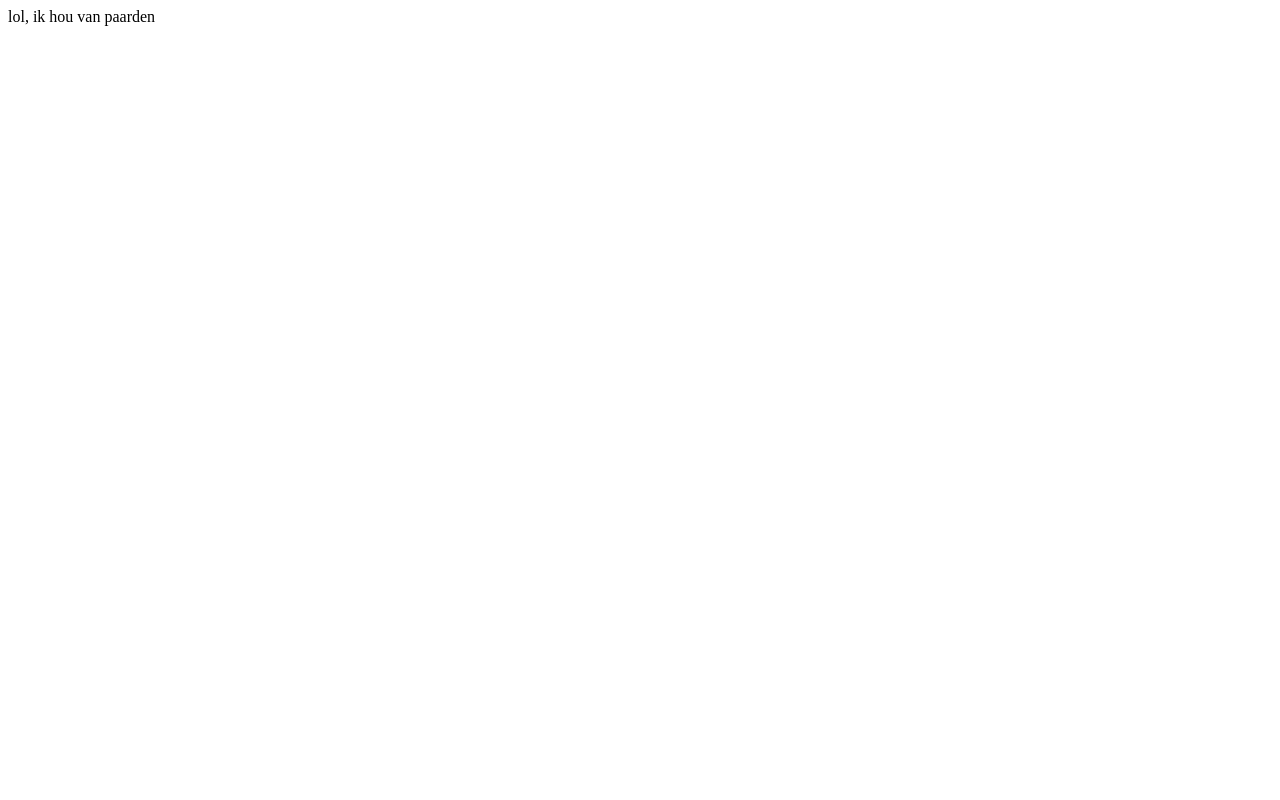
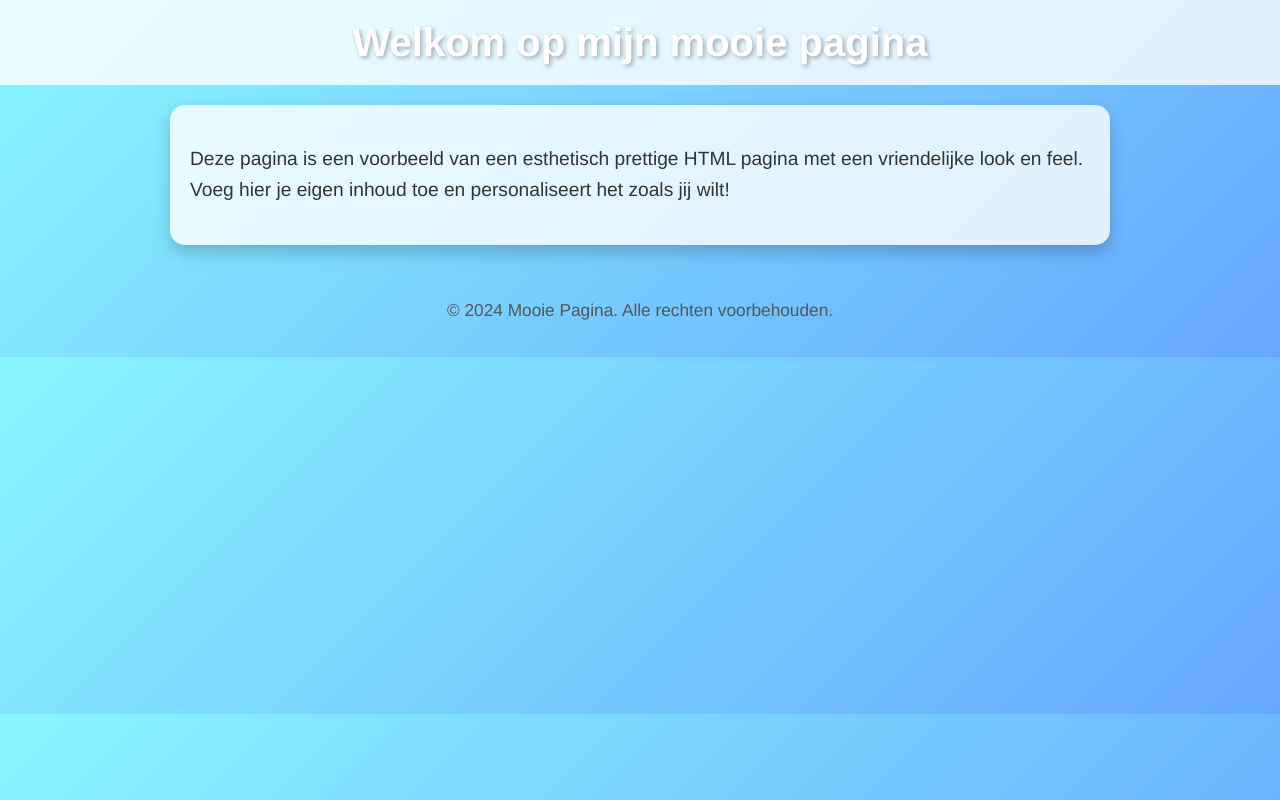
Before and after one commit to HyperRushNet/HyperRushNet, a plain HTML site: page index.html in a window 1280 px wide. Drawn offline with Linux system fonts and the light colour scheme.

Commit message:
Automatische deploy: update index.html - 2025-07-24T17:26:41.418Z

```diff
--- a/index.html
+++ b/index.html
@@ -1 +1,64 @@
-lol, ik hou van paarden
+<!DOCTYPE html>
+<html lang="nl">
+<head>
+<meta charset="UTF-8" />
+<meta name="viewport" content="width=device-width, initial-scale=1.0" />
+<title>Mooie HTML Pagina</title>
+<style>
+  body {
+    font-family: 'Helvetica Neue', Helvetica, Arial, sans-serif;
+    margin: 0;
+    padding: 0;
+    background: linear-gradient(135deg, #89f7fe 0%, #66a6ff 100%);
+    color: #333;
+  }
+  header {
+    background-color: rgba(255,255,255,0.8);
+    padding: 20px;
+    text-align: center;
+  }
+  h1 {
+    margin: 0;
+    font-size: 2.5em;
+    color: #fff;
+    text-shadow: 2px 2px 4px rgba(0,0,0,0.3);
+  }
+  main {
+    max-width: 900px;
+    margin: 20px auto;
+    padding: 20px;
+    background: rgba(255,255,255,0.8);
+    border-radius: 15px;
+    box-shadow: 0 8px 16px rgba(0,0,0,0.2);
+  }
+  p {
+    font-size: 1.2em;
+    line-height: 1.6;
+  }
+  footer {
+    text-align: center;
+    padding: 15px;
+    font-size: 0.9em;
+    color: #555;
+  }
+  a {
+    color: #3366cc;
+    text-decoration: none;
+  }
+  a:hover {
+    text-decoration: underline;
+  }
+</style>
+</head>
+<body>
+<header>
+<h1>Welkom op mijn mooie pagina</h1>
+</header>
+<main>
+<p>Deze pagina is een voorbeeld van een esthetisch prettige HTML pagina met een vriendelijke look en feel. Voeg hier je eigen inhoud toe en personaliseert het zoals jij wilt!</p>
+</main>
+<footer>
+<p>© 2024 Mooie Pagina. Alle rechten voorbehouden.</p>
+</footer>
+</body>
+</html>
```
